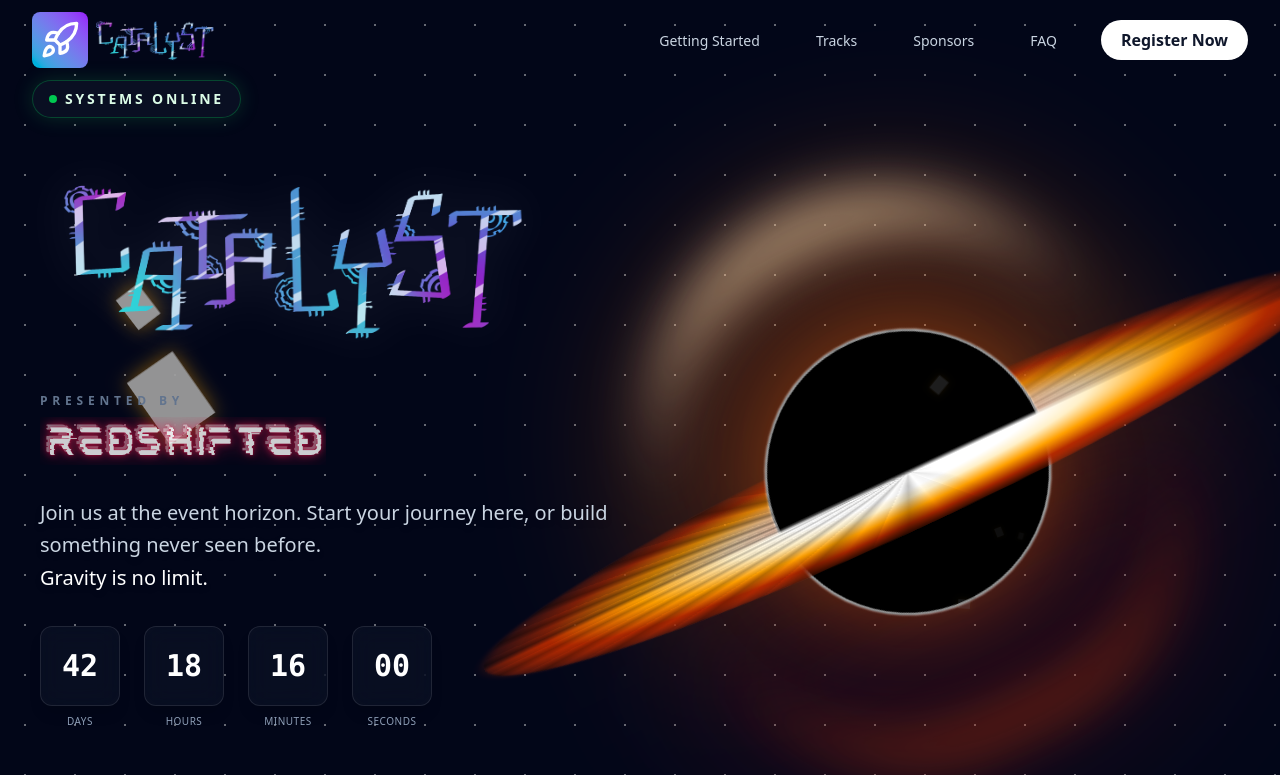
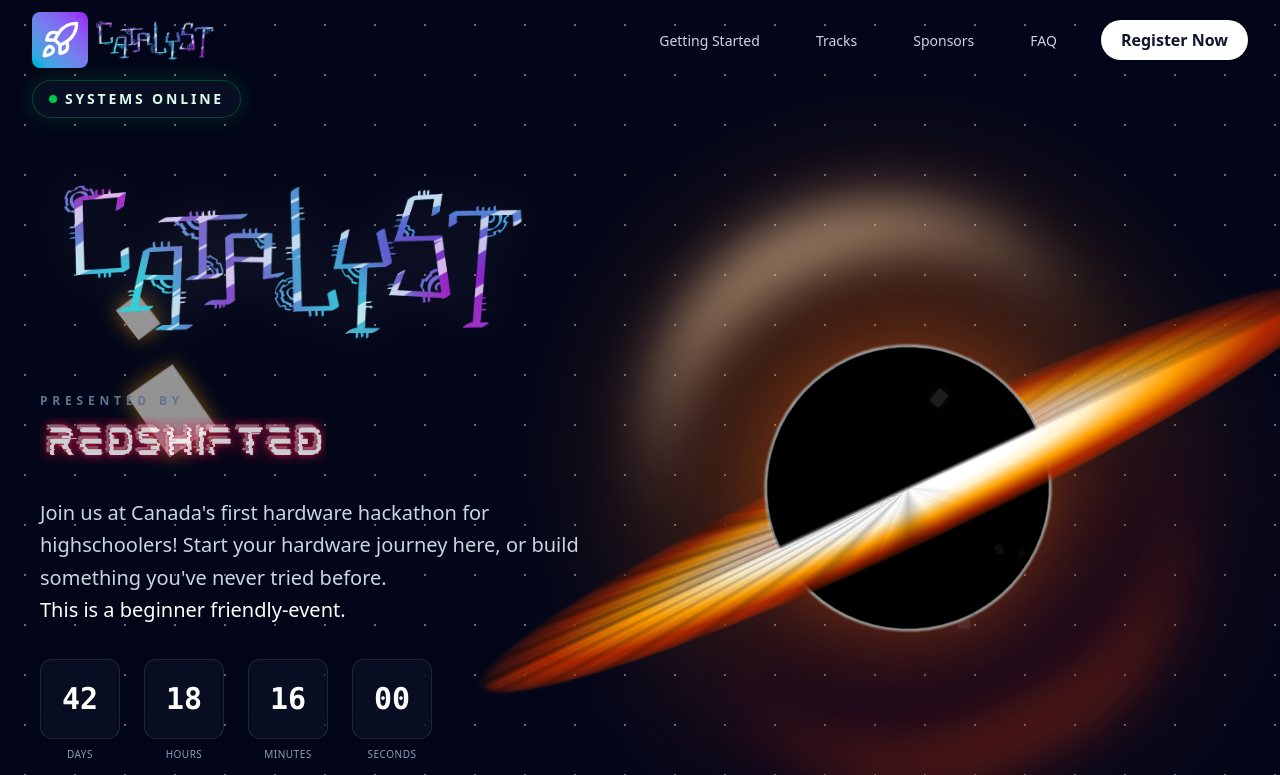
Before and after one commit to Redshifted-ca/catalyst-final, a React (Vite) app: page / in a window 1280 px wide. Shown: the top 775 px of the page. Built offline with nearby package versions, Linux system fonts and the light colour scheme; grey boxes are pictures that could not be loaded.

Commit message:
Updated the Landing page text

```diff
--- a/src/App.tsx
+++ b/src/App.tsx
@@ -286,7 +286,7 @@ const Hero: React.FC = () => {
 
         {/* Description Text */}
         <p className="max-w-xl text-lg md:text-xl text-slate-300 mb-8 leading-relaxed drop-shadow-md font-light pl-2">
-          Join us at the event horizon. Start your journey here, or build something never seen before. <br/><span className="text-white font-medium">Gravity is no limit.</span>
+          Join us at Canada's first hardware hackathon for highschoolers! Start your hardware journey here, or build something you've never tried before. <br/><span className="text-white font-medium">This is a beginner friendly-event.</span>
         </p>
 
         {/* --- 3. COUNTDOWN TIMER --- */}
```
